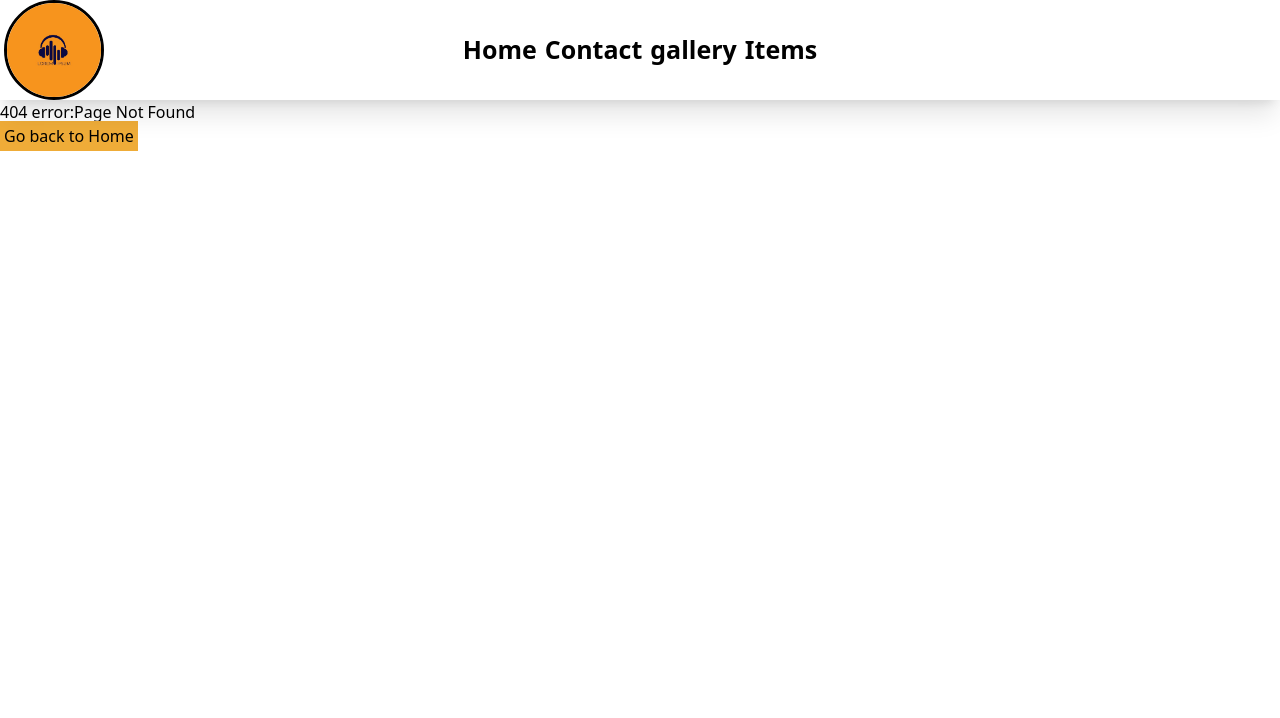
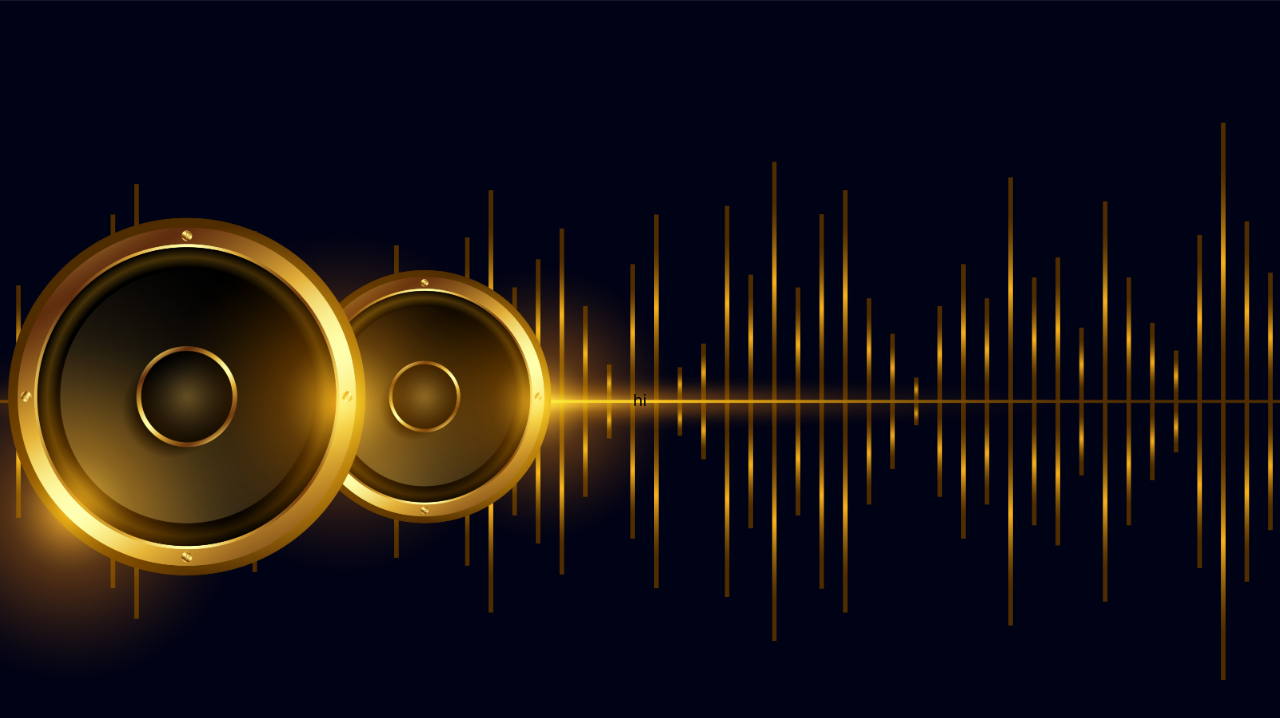
Before and after one commit to kavinduabc/kv-audio-frontend, a React (Vite) app: page /signup in a window 1280 px wide. Before the commit this address had no page. Shown: the top 718 px of the page. Built offline with nearby package versions, Linux system fonts and the light colour scheme.

Commit message:
done Signup.css file

```diff
--- a/src/App.jsx
+++ b/src/App.jsx
@@ -4,6 +4,7 @@ import Home from './pages/home/Home'
 import Testing from './components/Testing'
 import Login from './pages/login/Login'
 import { Toaster } from 'react-hot-toast'
+import SignUp from './pages/Signup/Signup'
 
 
 function App() {
@@ -14,6 +15,7 @@ function App() {
       <Routes path="/*">
         <Route path='/testing' element={<Testing/>} />
         <Route path='/login' element={<Login/>} />
+        <Route path='/signup' element={<SignUp/>} />
         <Route path="/admin/*" element={<Admin />} />
         <Route path='/*' element={<Home/>} />
 
--- /dev/null
+++ b/src/pages/Signup/Signup.jsx
@@ -0,0 +1,10 @@
+import "./Ssignup.css"
+
+export default function SignUp(){
+
+    return(
+       <div className="bg-picture h-screen flex justify-center items-center">
+        hi
+       </div>
+    )
+}
--- /dev/null
+++ b/src/pages/Signup/Ssignup.css
@@ -0,0 +1,9 @@
+.bg-picture{
+
+    background-image:url('/bg.jpg') ;
+    background-size: cover;
+    background-position: center;
+    background-repeat: no-repeat;
+    height: 100vh;
+    position: relative;
+}
```
